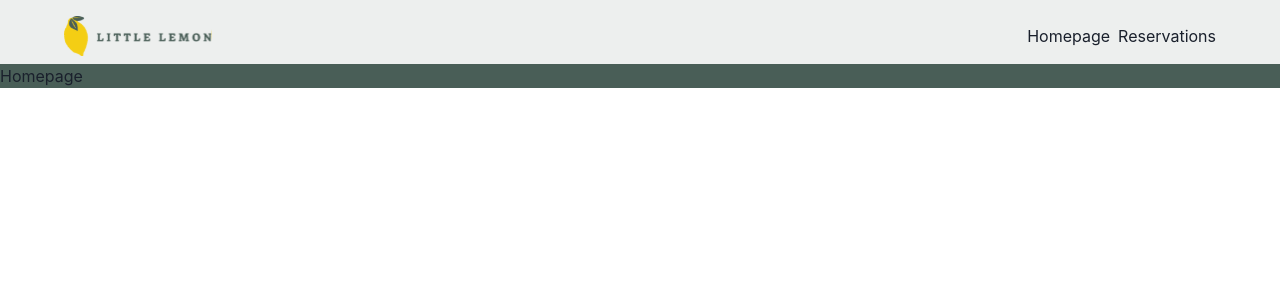
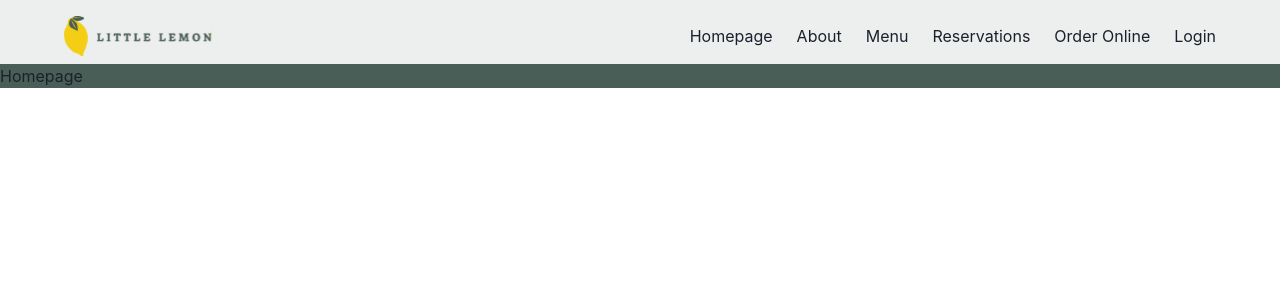
Before and after one commit to pjantarakolica/CourseraCapstone, a React (Create React App) app in the folder little-lemon/: page / in a window 1280 px wide. Shown: the top 300 px of the page. Built offline with nearby package versions, Linux system fonts and the light colour scheme.

Commit message:
Add links

```diff
--- a/little-lemon/src/Header.js
+++ b/little-lemon/src/Header.js
@@ -23,7 +23,7 @@ function Header() {
                     alignItems="center"
                     spacing="16px">
                     <img src={logo} alt="logo" />
-                    <Nav align="Horizontal"/>
+                    <Nav align="Horizontal" spacing={6}/>
                 </HStack>
             </Box>
         </Box>
--- a/little-lemon/src/Nav.js
+++ b/little-lemon/src/Nav.js
@@ -21,7 +21,11 @@ function Nav(props){
         <nav>
             <FormatNav {...props}>
                 <ChakraLink as={ReactRouterLink} to="/">Homepage</ChakraLink>
+                <ChakraLink href="#">About</ChakraLink>
+                <ChakraLink href="#">Menu</ChakraLink>
                 <ChakraLink as={ReactRouterLink} to="/booking">Reservations</ChakraLink>
+                <ChakraLink href="#">Order Online</ChakraLink>
+                <ChakraLink href="#">Login</ChakraLink>
             </FormatNav>
         </nav>
     )
```
